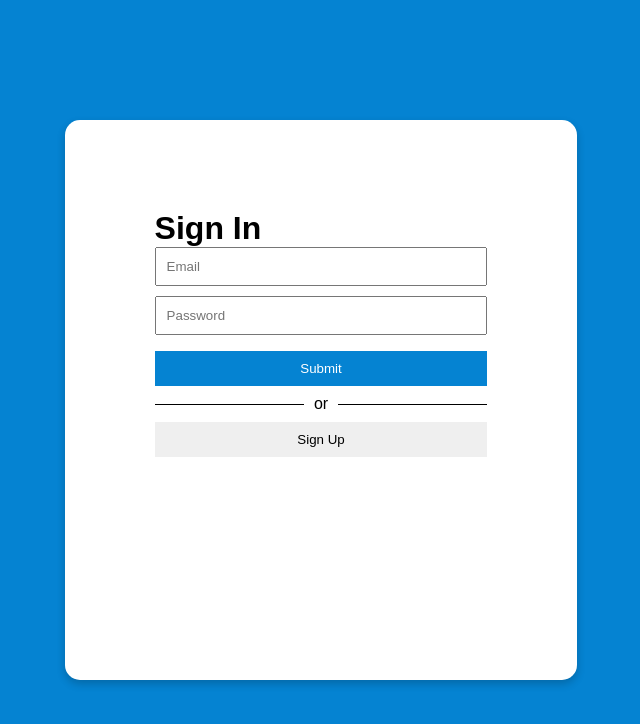
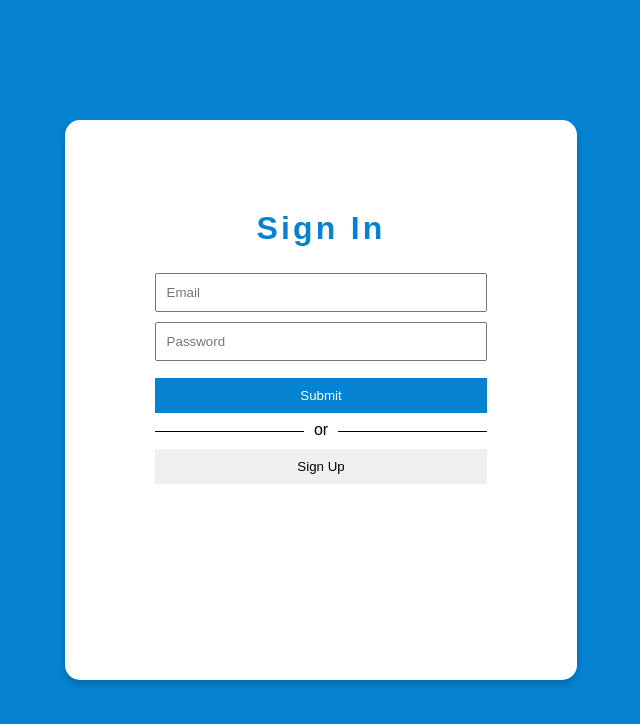
Before and after one commit to Askansz/Login, a plain HTML site: page index.html in a window 1280 px wide. Shown: the whole page, without its empty margins (319-959 px from the left). Drawn offline with Linux system fonts and the light colour scheme.

Commit message:
Update main.css

```diff
--- a/main.css
+++ b/main.css
@@ -9,6 +9,14 @@
 
 body {
   background-color: #0583D2;
+}
+
+h1 {
+  margin-bottom: 8%;
+  text-align: center;
+  font-family: "", ;
+  color: #0583D2;
+  letter-spacing: 0.1em;
 }
 
 h2 {
```
